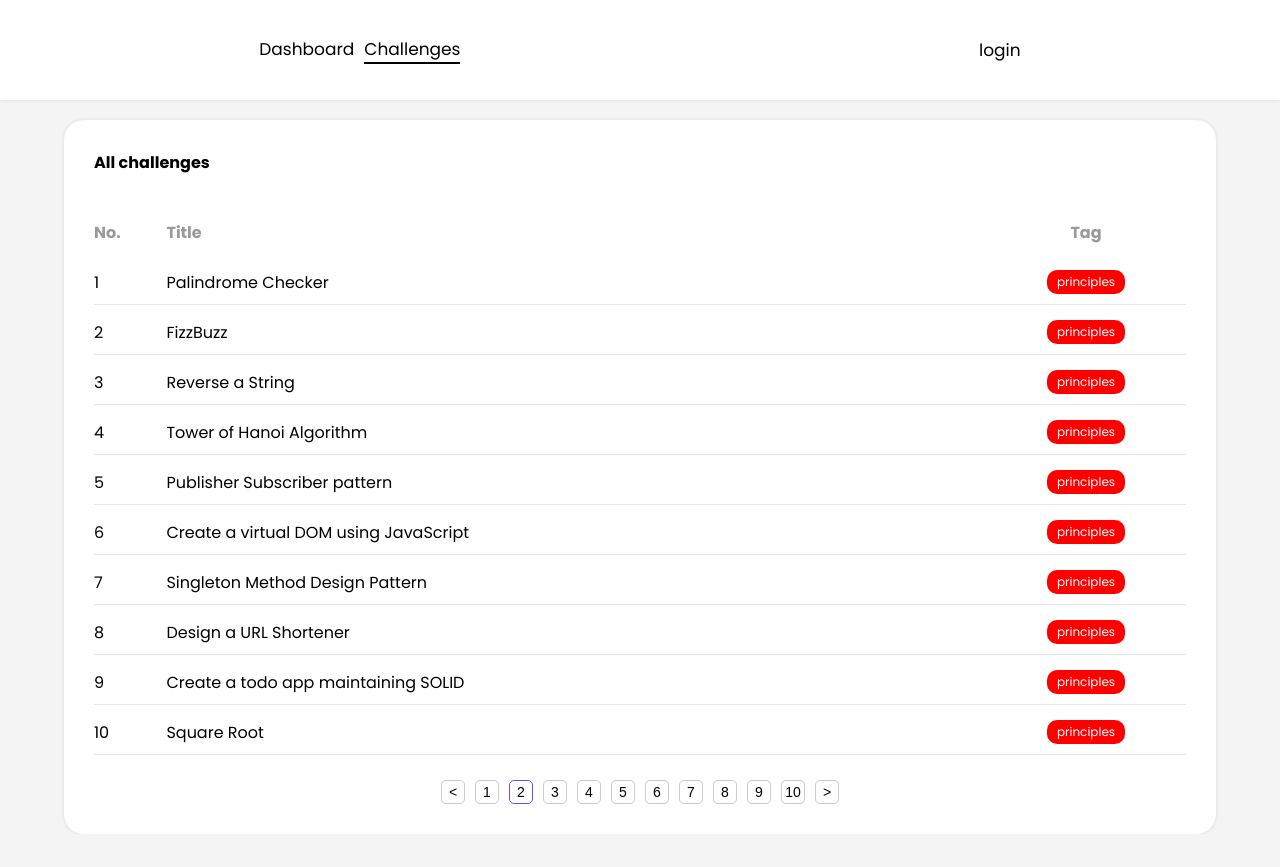
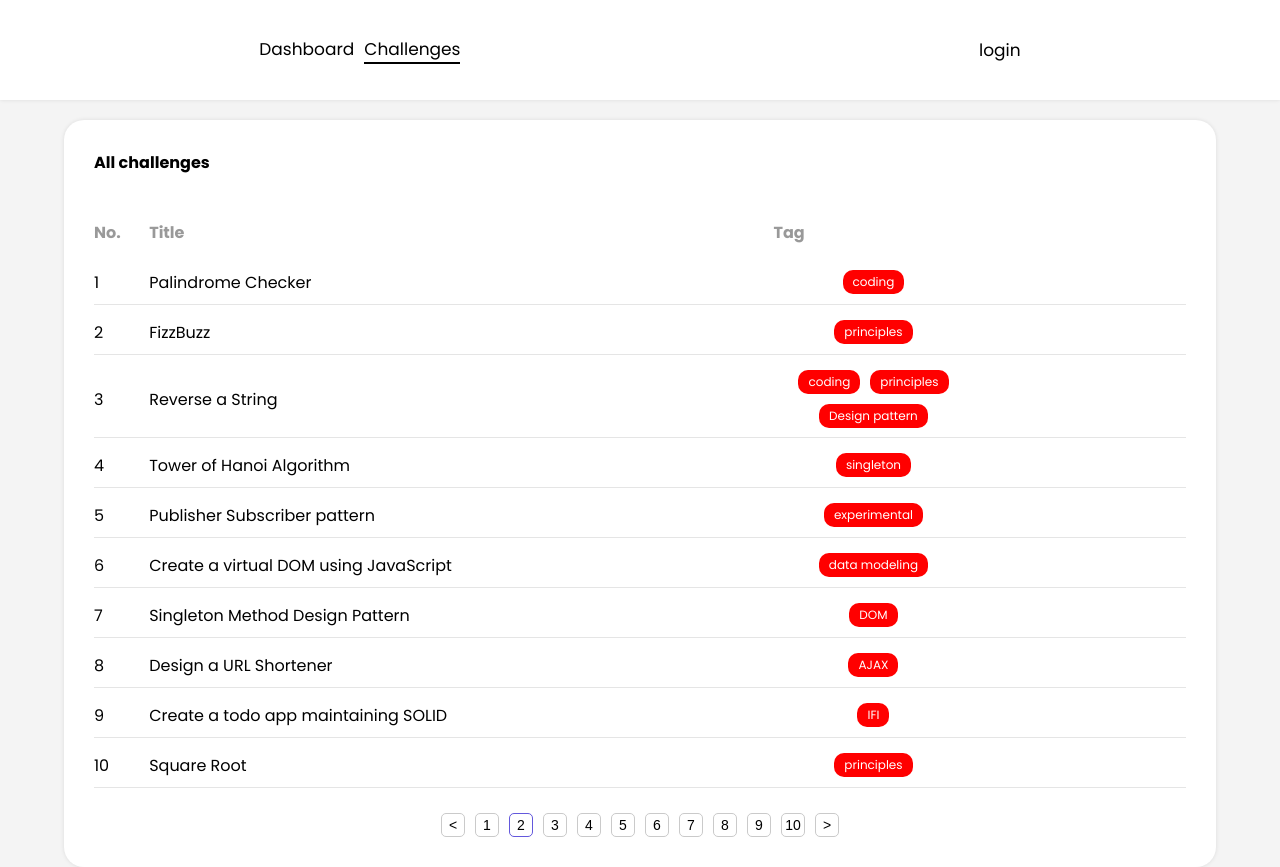
Before and after one commit to gkibria121/challenge-forum, a Next.js app: page /challenges in a window 1280 px wide. Before the commit the page ends 834 px from the top, so only its background shows below. Built offline with nearby package versions, Linux system fonts and the light colour scheme.

Commit message:
make reusable components

```diff
--- a/app/challenges/ChallengesTable.jsx
+++ /dev/null
@@ -1,30 +0,0 @@
-// ChallengesTable Component
-
-import TableRow from "./../../src/components/TableRow"
-const ChallengesTable = ({ challenges, onRowClick }) => {
-    return (
-      <table className="table">
-        <thead className="table__thead">
-          <tr>
-            <th className="table__th">No.</th>
-            <th colSpan="3" className="table__th">Title</th>
-            <th className="table__th table__th--tag">Tag</th>
-          </tr>
-        </thead>
-        <tbody className="table__tbody">
-          {challenges.map((challenge, index) => (
-            <TableRow
-              key={challenge.id}
-              number={index + 1}
-              title={challenge.title}
-              tag={challenge.tag}
-              challengeId={challenge.id}
-              onClick={onRowClick}
-            />
-          ))}
-        </tbody>
-      </table>
-    );
-  };
-
-export default  ChallengesTable;
--- a/app/challenges/page.jsx
+++ b/app/challenges/page.jsx
@@ -2,22 +2,65 @@
 
 import React from "react";
 import { useRouter } from "next/navigation";
-import ChallengesTable from "./ChallengesTable"; // Import ChallengesTable
 import Pagination from "./../../src/components/Pagination"
+import Table from "../../src/components/Table";
+import Tag from "../dashboard/Tag";
+import ActionButtons from "../dashboard/ActionButtons";
+
 function page() {
   const router = useRouter();
 
   const challenges = [
-    { id: "1", title: "Palindrome Checker", tag: "principles" },
-    { id: "2", title: "FizzBuzz", tag: "principles" },
-    { id: "3", title: "Reverse a String", tag: "principles" },
-    { id: "4", title: "Tower of Hanoi Algorithm", tag: "principles" },
-    { id: "5", title: "Publisher Subscriber pattern", tag: "principles" },
-    { id: "6", title: "Create a virtual DOM using JavaScript", tag: "principles" },
-    { id: "7", title: "Singleton Method Design Pattern", tag: "principles" },
-    { id: "8", title: "Design a URL Shortener", tag: "principles" },
-    { id: "9", title: "Create a todo app maintaining SOLID", tag: "principles" },
-    { id: "10", title: "Square Root", tag: "principles" },
+    {
+      id: 1,
+      title: "Palindrome Checker",
+      tags: ["coding"]
+    },
+    {
+      id: 2,
+      title: "FizzBuzz",
+      tags: ["principles"]
+    },
+    {
+      id: 3,
+      title: "Reverse a String",
+      tags: ["coding", "principles", "Design pattern"]
+    },
+    {
+      id: 4,
+      title: "Tower of Hanoi Algorithm",
+      tags: ["singleton"]
+    },
+    {
+      id: 5,
+      title: "Publisher Subscriber pattern",
+      tags: ["experimental"]
+    },
+    {
+      id: 6,
+      title: "Create a virtual DOM using JavaScript",
+      tags: ["data modeling"]
+    },
+    {
+      id: 7,
+      title: "Singleton Method Design Pattern",
+      tags: ["DOM"]
+    },
+    {
+      id: 8,
+      title: "Design a URL Shortener",
+      tags: ["AJAX"]
+    },
+    {
+      id: 9,
+      title: "Create a todo app maintaining SOLID",
+      tags: ["IFI"]
+    },
+    {
+      id: 10,
+      title: "Square Root",
+      tags: ["principles"]
+    }
   ];
 
   const handleRowClick = (event) => {
@@ -41,7 +84,28 @@ function page() {
       <main className="main">
         <div className="container">
           <h4 className="">All challenges</h4>
-          <ChallengesTable challenges={challenges} onRowClick={handleRowClick} />
+          <Table
+          onClick={handleRowClick}
+          headers={[
+            { label: "No.", key: "id", colSpan: 1 },
+            { label: "Title", key: "title", colSpan: 1 },
+            { label: "Tag", key: "tags", colSpan: 1 },
+          ]}
+          data={challenges}
+          renderRow={(challenge) => (
+            <>
+              <td className="table__column">{challenge.id}</td>
+              <td className="table__column" colSpan="1">
+                {challenge.title}
+              </td>
+              <td className="table__column table__column--tags tags">
+                {challenge.tags.map((tag) => (
+                  <Tag key={tag} label={tag} />
+                ))}
+              </td>
+            </>
+          )}
+        />
           <Pagination
             currentPage={2}
             totalPages={10}
--- a/app/dashboard/challenges/add/page.jsx
+++ b/app/dashboard/challenges/add/page.jsx
@@ -1,11 +1,11 @@
 "use client";
 import React from "react";
 import Tabs from "./Tabs";
-import TabHeader from "./TabHeader";
-import TabBody from "./TabBody";
+import TabHeader from "../../../../src/components/TabHeader";
+import TabBody from "../../../../src/components/TabBody";
 import Form from "./Form";
 import HintEditor from "./HintEditor";
-import TabActions from "./TabActions";
+import TabActions from "../../../../src/components/TabActions";
 
 const Page = () => {
   return (
--- a/app/dashboard/page.jsx
+++ b/app/dashboard/page.jsx
@@ -4,6 +4,7 @@ import Table from "../../src/components/Table";
 import Pagination from "../../src/components/Pagination";
 import ActionButtons from "./ActionButtons";
 import Tag from "./Tag";
+import Link from "next/link";
 const ChallengesPage = () => {
   const challenges = [
     {
@@ -63,9 +64,9 @@ const ChallengesPage = () => {
       <div className="container">
         <div className="flex justify-between items-center mb-4">
           <h4>All challenges</h4>
-          <a className="btn btn--add" href="/dashboard/challenges/add">
+          <Link className="btn btn--add" href="/dashboard/challenges/add">
             Add
-          </a>
+          </Link>
         </div>
         <Table
           headers={[
@@ -74,6 +75,7 @@ const ChallengesPage = () => {
             { label: "Tag", key: "tags", colSpan: 1 },
             { label: "Actions", key: "actions", colSpan: 1 },
           ]}
+          actions={<div>action buttons</div>}
           data={challenges}
           renderRow={(challenge) => (
             <>
--- a/src/components/Table.jsx
+++ b/src/components/Table.jsx
@@ -1,6 +1,6 @@
 import React from "react";
 
-const Table = ({ headers, data, renderRow }) => {
+const Table = ({ headers, data, renderRow ,onClick}) => {
   return (
     <table className="table">
       <thead className="table__thead">
@@ -12,9 +12,9 @@ const Table = ({ headers, data, renderRow }) => {
           ))}
         </tr>
       </thead>
-      <tbody className="table__tbody">
+      <tbody className="table__tbody" onClick={onClick}>
         {data.map((item) => (
-          <tr key={item.id} className="table__row">
+          <tr key={item.id} data-challenge-id={`${item.id}`} className="table__row">
             {renderRow(item)}
           </tr>
         ))}
```
Also changed, not shown: app/challenges/[id]/TabHeader.jsx (deleted, +0 -42 lines), app/challenges/[id]/page.jsx (+57 -26 lines), src/components/TabHeader.jsx (renamed from app/dashboard/challenges/add/TabHeader.jsx, +9 -1 lines), src/components/TabActions.jsx (renamed from app/dashboard/challenges/add/TabActions.jsx), src/components/TabBody.jsx (renamed from app/dashboard/challenges/add/TabBody.jsx).
